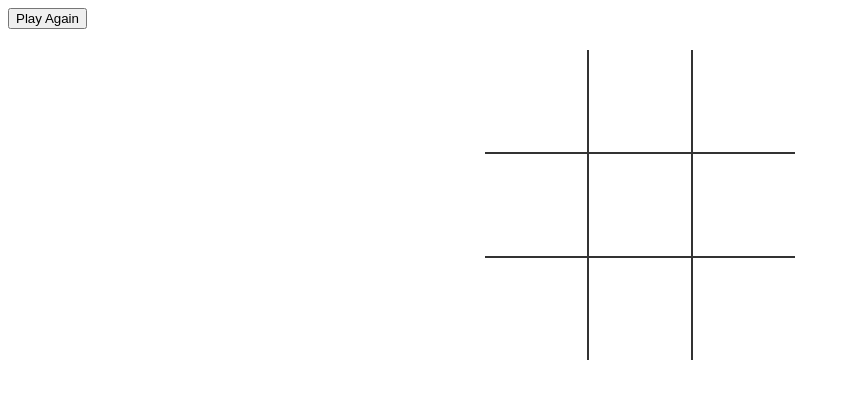
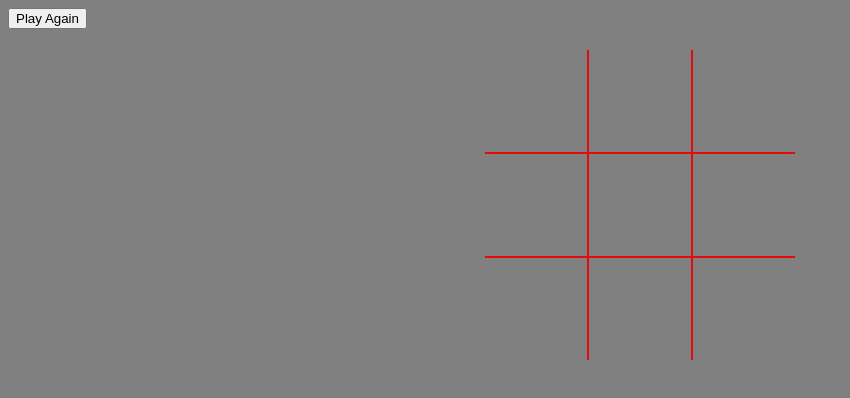
Before and after one commit to Vtourk/Thesis, a plain HTML site: page index.html in a window 1280 px wide. Shown: the whole page, without its empty margins (0-850 px from the left). Drawn offline with Linux system fonts and the light colour scheme.

Commit message:
Add files via upload

```diff
--- a/style.css
+++ b/style.css
@@ -1,5 +1,9 @@
+body{
+	background:grey;
+
+}
 td {
-	border:  2px solid #333;
+	border:  2px solid rgb(230, 10, 10);
 	height:  100px;
 	width:  100px;
 	text-align:  center;
```
